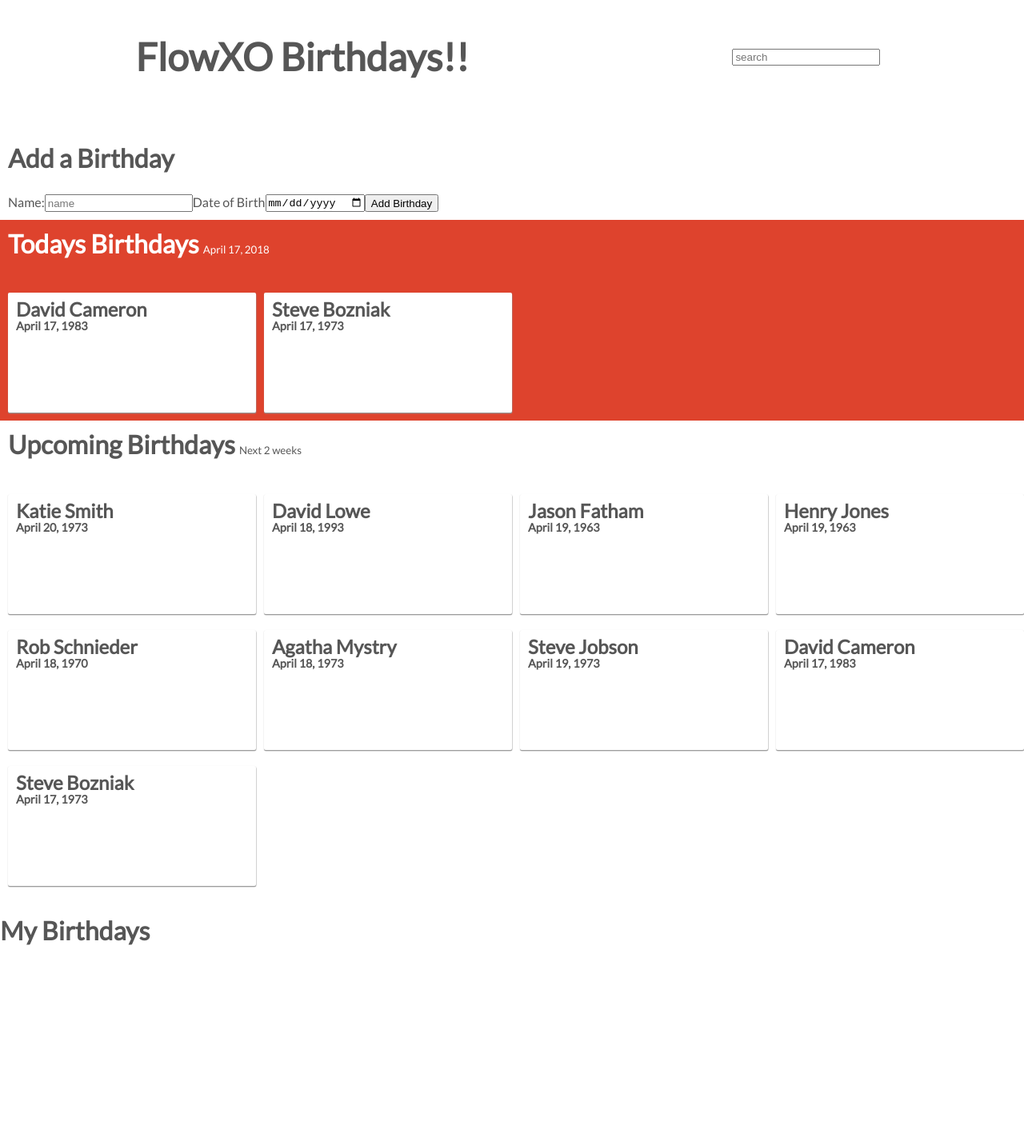
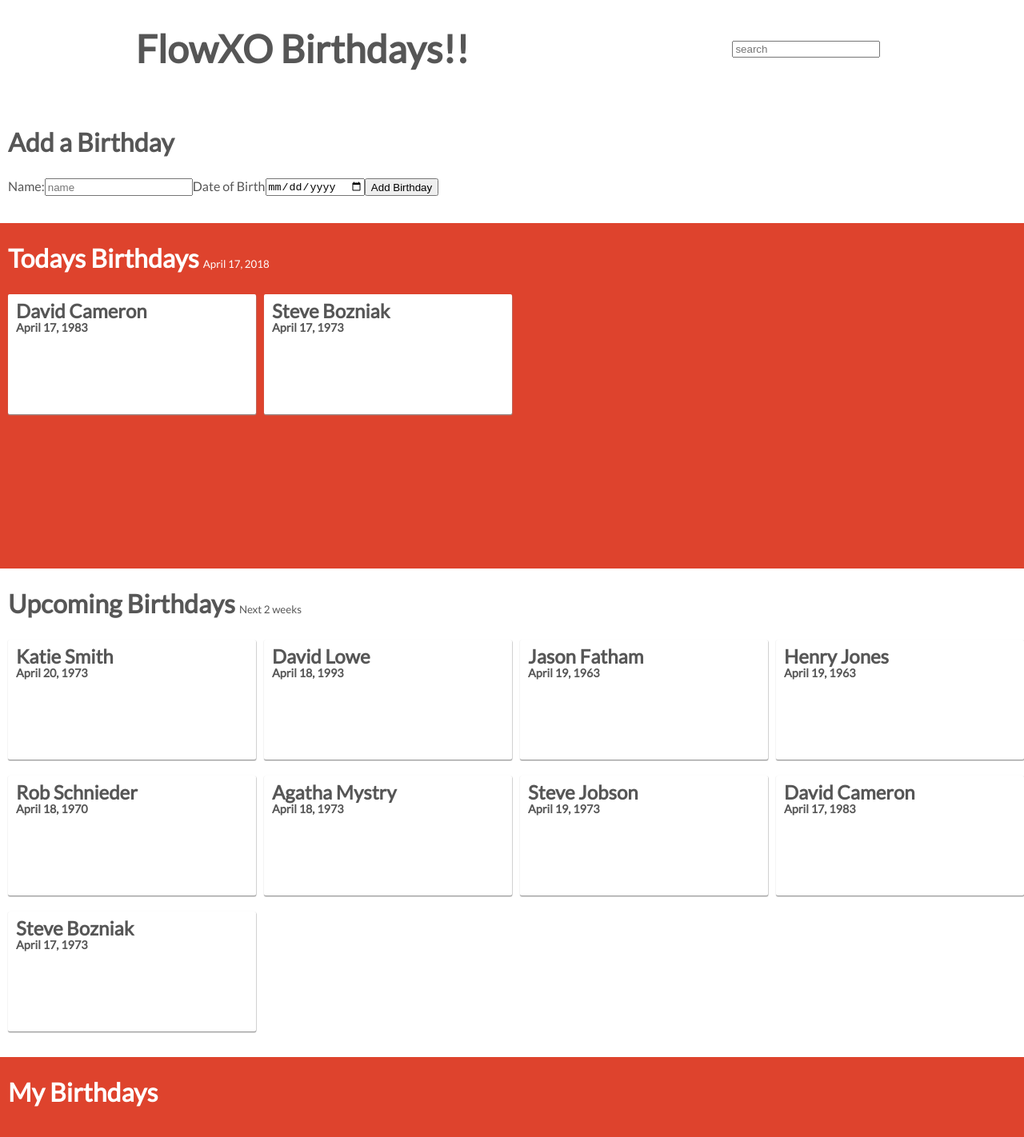
Before and after one commit to samorgill/flowxo-birthdays, an Angular app: page / in a window 1280 px wide. Shown: the top 1422 px of the page at 80% size. Before the commit the page ends 1210 px from the top, so only its background shows below. Built offline with nearby package versions, Linux system fonts and the light colour scheme.

Commit message:
added my-birthdays

```diff
--- a/src/app/app.component.html
+++ b/src/app/app.component.html
@@ -2,5 +2,5 @@
   <app-header></app-header>
   <app-todays-birthdays></app-todays-birthdays>
   <app-upcoming-birthdays></app-upcoming-birthdays>
-  <h2>My Birthdays</h2>
+  <app-my-birthdays></app-my-birthdays>
 </div>
--- a/src/app/app.module.ts
+++ b/src/app/app.module.ts
@@ -9,6 +9,7 @@ import { TodaysBirthdayCardComponent } from './todays-birthdays/todays-birthday-
 import {BirthdayService} from './service/birthday.service';
 import {DatePipe} from '@angular/common';
 import { UpcomingBirthdaysComponent } from './upcoming-birthdays/upcoming-birthdays.component';
+import { MyBirthdaysComponent } from './my-birthdays/my-birthdays.component';
 
 @NgModule({
   declarations: [
@@ -16,7 +17,8 @@ import { UpcomingBirthdaysComponent } from './upcoming-birthdays/upcoming-birthd
     HeaderComponent,
     SearchComponent,
     TodaysBirthdaysComponent,
-    UpcomingBirthdaysComponent
+    UpcomingBirthdaysComponent,
+    MyBirthdaysComponent
   ],
   imports: [
     BrowserModule
--- a/src/app/header/header.component.scss
+++ b/src/app/header/header.component.scss
@@ -6,6 +6,7 @@
 
 .add-wrapper {
   padding: 10px;
+  margin-bottom: 1.5em;
 }
 
 #add-birthday {
--- /dev/null
+++ b/src/app/my-birthdays/my-birthdays.component.html
@@ -0,0 +1,11 @@
+<div class="background-wrapper red">
+  <div class="wrapper red">
+    <span><h2 class="subheading">My Birthdays</h2></span>
+    <div class="content">
+      <div class="card" *ngFor="let birthday of birthdays">
+        <h2 id="name">{{birthday.name}}</h2>
+        <h3 id="dob">{{birthday.birthday | date: 'longDate'}}</h3>
+      </div>
+    </div>
+  </div>
+</div>
--- /dev/null
+++ b/src/app/my-birthdays/my-birthdays.component.ts
@@ -0,0 +1,20 @@
+import { Component, OnInit } from '@angular/core';
+import {BirthdayService} from '../service/birthday.service';
+import {Birthday} from '../service/birthday-model';
+
+@Component({
+  selector: 'app-my-birthdays',
+  templateUrl: './my-birthdays.component.html',
+  styleUrls: ['./my-birthdays.component.scss']
+})
+export class MyBirthdaysComponent implements OnInit {
+
+  birthdays: Birthday[];
+
+  constructor(private birthdayService: BirthdayService) { }
+
+  ngOnInit() {
+    this.birthdays = this.birthdayService.getMyBirthdays();
+  }
+
+}
--- a/src/app/service/birthday.service.ts
+++ b/src/app/service/birthday.service.ts
@@ -8,6 +8,7 @@ export class BirthdayService {
 
   todaysBirthdays: Birthday[] = [];
   upcomingBirthdays: Birthday[] = [];
+  myBirthdays: Birthday[] = [];
   date: Date;
 
   constructor(public datepipe: DatePipe) {
@@ -55,4 +56,7 @@ export class BirthdayService {
     return this.upcomingBirthdays;
   }
 
+  getMyBirthdays(){
+    return this.myBirthdays;
+  }
 }
--- a/src/app/todays-birthdays/todays-birthdays.component.html
+++ b/src/app/todays-birthdays/todays-birthdays.component.html
@@ -1,7 +1,6 @@
-<section class="background-wrapper">
-<div class="wrapper">
+<section class="background-wrapper red">
+<div class="wrapper red">
   <span><h2 class="subheading">Todays Birthdays </h2> <small id="todays-date">{{date | date: 'longDate'}}</small></span>
-
   <div class="content">
     <div class="card" *ngFor="let birthday of birthdays">
       <h2 id="name">{{birthday.name}}</h2>
--- a/src/app/todays-birthdays/todays-birthdays.component.scss
+++ b/src/app/todays-birthdays/todays-birthdays.component.scss
@@ -1,9 +1 @@
 @import '~sass/variables';
-
-.wrapper {
-  color: $secondary-text;
-}
-
-.background-wrapper {
-  background-color: $secondary-background;
-}
--- a/src/sass/styles.scss
+++ b/src/sass/styles.scss
@@ -20,20 +20,30 @@ h2.subheading {
 }
 
 .wrapper {
-  padding: 10px;
+  padding: 0 10px 0 10px;
 }
 
 span {
   display: flex;
   align-items: baseline;
-  margin-bottom: 1em;
+  padding-top: 1.5em;
 }
 
 .background-wrapper {
   width: 100%;
   margin: 0;
-  padding: 0;
+  min-height: 400px;
+  padding-bottom: 2em;
 }
+
+
+.background-wrapper.red {
+  background-color: $secondary-background;
+}
+
+.wrapper.red {
+   color: $secondary-text;
+ }
 
 .card {
   justify-content: center;
```
Also changed, not shown: src/app/my-birthdays/my-birthdays.component.scss (added).
